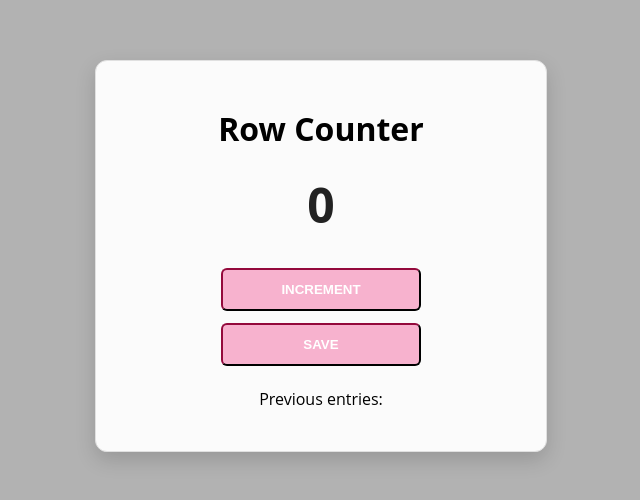
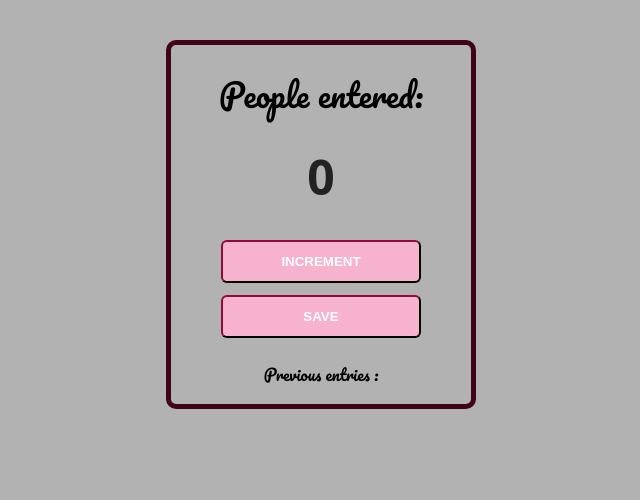
Before and after one commit to amina0moulai/Scrimba_project-1, a website built with Vite: page index.html in a window 1280 px wide. Shown: the whole page, without its empty margins (319-959 px from the left). Built offline with nearby package versions, Linux system fonts and the light colour scheme; files whose address does not match are found by name.

Commit message:
Refactor HTML structure and update classes

```diff
--- a/index.html
+++ b/index.html
@@ -1,15 +1,20 @@
 <html>
     <head>
         <link rel="stylesheet" href="index.css">
+        <link rel="preconnect" href="https://fonts.googleapis.com">
+<link rel="preconnect" href="https://fonts.gstatic.com" crossorigin>
+<link href="https://fonts.googleapis.com/css2?family=Architects+Daughter&family=Pacifico&display=swap" rel="stylesheet">
     </head>
     <body>
-        <div class="container">
-            <h1>Row Counter</h1>
-            <h2 id="count-el">0</h2>
-            <button id="increment-btn" onclick="increment()">INCREMENT</button>
-            <button id="save-btn" onclick="save()">SAVE</button>
-            <p id="save-el">Previous entries: </p>
+        <div class="conteneur">
+            <h1  class="pacifico-regular">People entered:</h1>
+        <h2 id="count-el">0</h2>
+        <button id="increment-btn" onclick="increment()">INCREMENT</button>
+        <button id="save-btn" onclick="save()">SAVE</button>
+        <p id="save-el" class="pacifico-regular">Previous entries : </p>
         </div>
-        <script src="index.js"></script>
+        <script src="index.js">
+            nnerText
+        </script>
     </body>
 </html>
```
